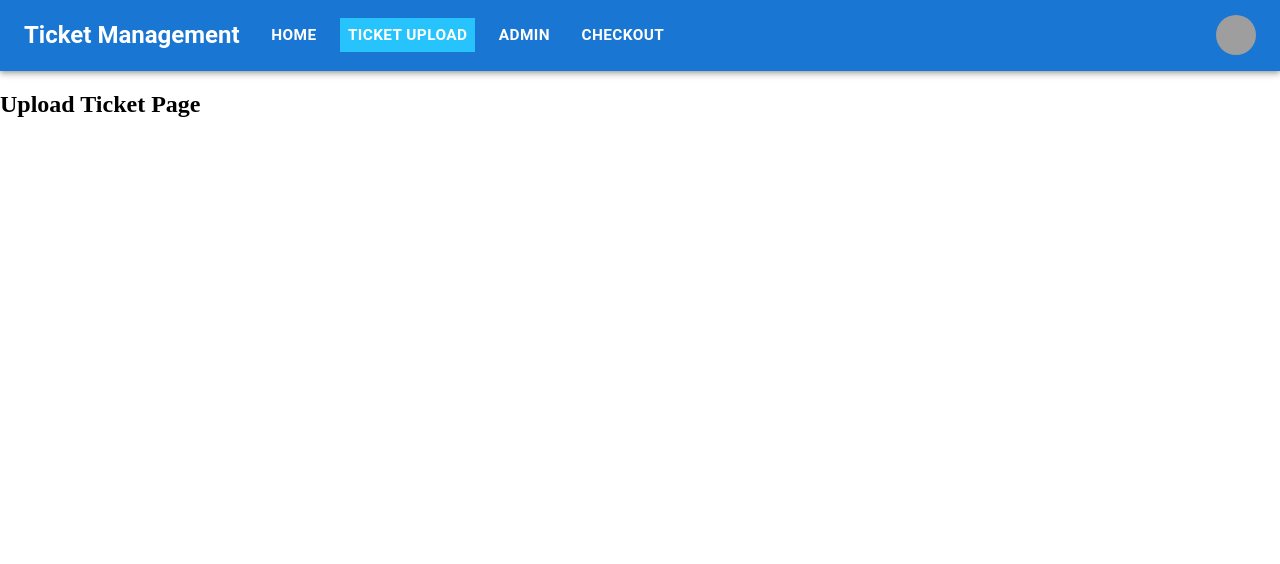
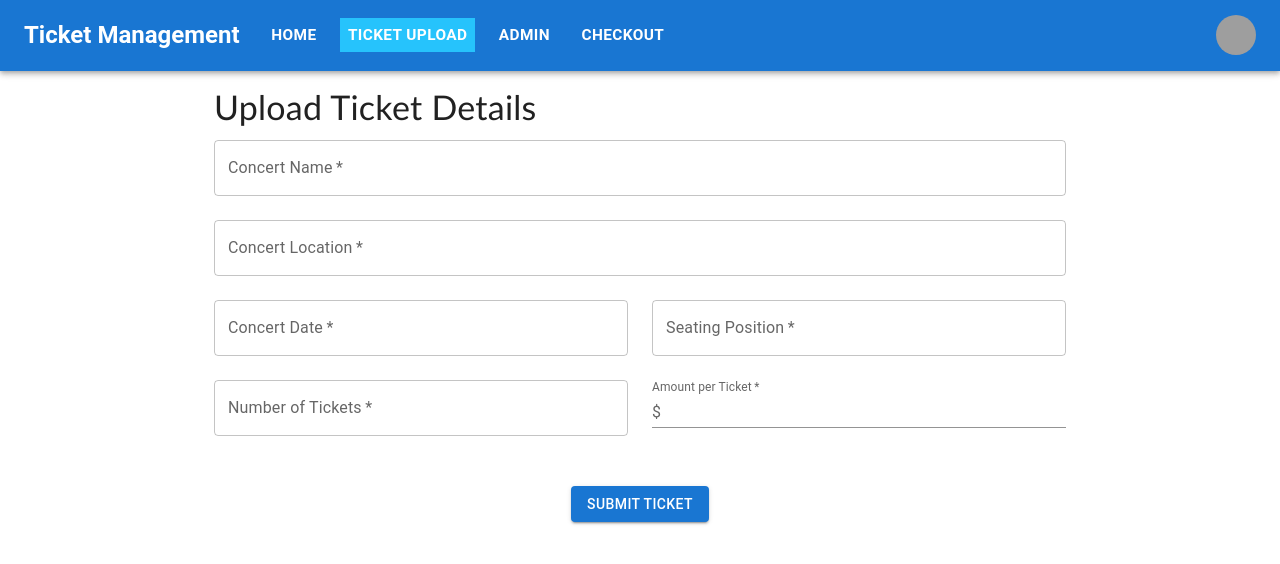
Before and after one commit to CS-4990-W24/Ticket-Management, a React (Vite) app in the folder app/: page /upload in a window 1280 px wide. Shown: the top 564 px of the page. Built offline with nearby package versions, Linux system fonts and the light colour scheme; grey boxes are pictures that could not be loaded.

Commit message:
Created frontend for Upload Ticket page

```diff
--- a/app/src/pages/UploadTicket.jsx
+++ b/app/src/pages/UploadTicket.jsx
@@ -1,9 +1,110 @@
-function UploadTicket() {
+import * as React from 'react';
+import Box from '@mui/material/Box';
+import Grid from '@mui/material/Grid';
+import Container from '@mui/material/Container';
+import CssBaseline from '@mui/material/CssBaseline';
+import {Button, FormControl, Input, InputAdornment, InputLabel, TextField, Typography } from '@mui/material';
+
+export default function Checkout() {
     return (
-        <section>
-            <h1>Upload Ticket Page</h1>
-        </section>
+      <React.Fragment>
+        <CssBaseline />
+        <Container maxWidth="md">
+            <Typography variant='h4' align="left" paddingTop="15px" fontFamily='Calibri' gutterBottom>
+                Upload Ticket Details
+            </Typography>
+            <Box sx={{
+                // outline: 1,
+                // outlineColor:'black',
+                flexGrow: 1,
+                height: '50vh'
+            }}>
+                {/* Concert name */}
+                <Grid container spacing={3}>
+                    <Grid item xs={12}>
+                        <TextField
+                            required
+                            id="concert-name"
+                            label="Concert Name"
+                            variant="outlined"
+                            fullWidth
+                        />
+                    </Grid>
+
+                    {/* Concert location */}
+                    <Grid item xs={12}>
+                        <TextField
+                            required
+                            id="concert-location"
+                            label="Concert Location"
+                            variant="outlined"
+                            fullWidth
+                        />
+                    </Grid>
+
+                    {/* Concert date */}
+                    <Grid item xs={6}>
+                        <TextField
+                            required
+                            id="concert-date"
+                            label="Concert Date"
+                            variant="outlined"
+                            fullWidth
+                        />
+                    </Grid>
+
+                    {/* Seating position */}
+                    <Grid item xs={6}>
+                        <TextField
+                            required
+                            id="ticket-position"
+                            label="Seating Position"
+                            variant="outlined"
+                            fullWidth
+                        />
+                    </Grid>
+
+                    {/* Number of tickets */}
+                    <Grid item xs={6}>
+                        <TextField
+                            required
+                            id="ticket-amount"
+                            label="Number of Tickets"
+                            variant="outlined"
+                            fullWidth
+                        />
+                    </Grid>
+
+                    {/* Amount per ticket */}
+                    <Grid item xs={6}>
+                            <FormControl
+                            fullWidth
+                            required
+                            id="ticket-price"
+                            variant="standard"
+                            >
+                            <InputLabel htmlFor="outlined-adornment-amount">Amount per Ticket</InputLabel>
+                            <Input
+                              id="outlined-adornment-amount"
+                              startAdornment={<InputAdornment position="start">$</InputAdornment>}
+                            />
+                          </FormControl>
+                    </Grid>
+                </Grid>
+
+                {/* Submit ticket button */}
+                <Box textAlign='center' paddingTop="50px">
+                    <Button
+                    variant="contained"
+                    onClick={() =>{
+                        alert('Ticket has been submitted!');
+                    }}
+                    >
+                        Submit Ticket
+                    </Button>
+                </Box>
+            </Box>
+        </Container>
+      </React.Fragment>
     );
-}
-
-export default UploadTicket;
+  }
```
Also changed, not shown: 1 other file (tests, documents, lock files or other folders).
